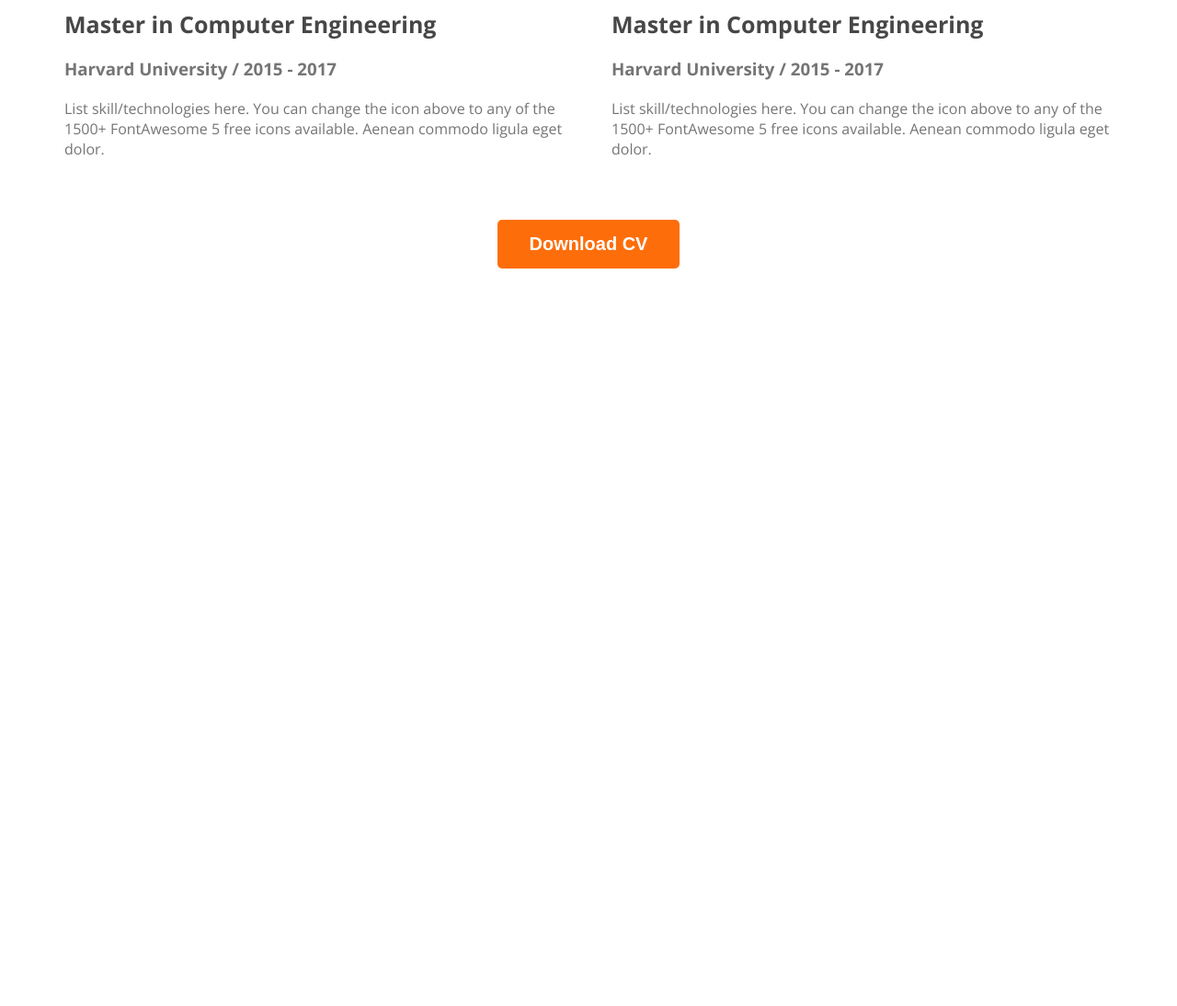
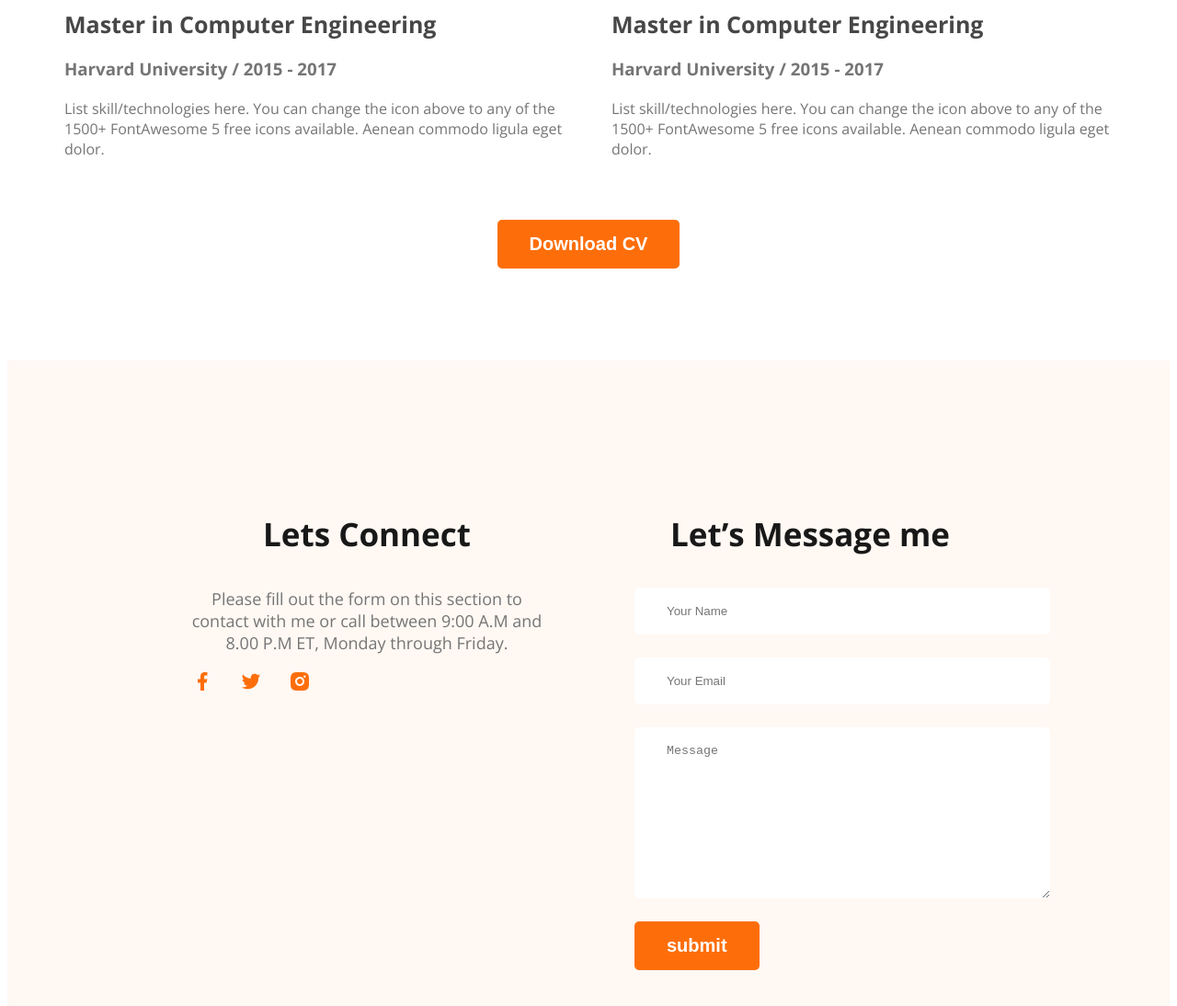
Before and after one commit to Almansur342/Developer-Portfolio, a plain HTML site: page index.html in a window 1280 px wide. Shown: the part 2825-3919 px from the top of the page at 92% size. Before the commit the page ends 3125 px from the top, so only its background shows below. Drawn offline with nearby package versions, Linux system fonts and the light colour scheme.

Commit message:
footer added

```diff
--- a/index.html
+++ b/index.html
@@ -152,7 +152,24 @@
     </section>
   </main>
   <footer>
-
+        <div class="footer-column">
+          <h3 class="section-title">Lets Connect</h3>
+          <p class="section-description">Please fill out the form on this section to contact with me or call between 9:00 A.M and 8.00 P.M ET, Monday through Friday.</p>
+          <div class="social-links">
+            <a href=""><img src="images/icons/facebook.png" alt=""></a>
+            <a href=""><img src="images/icons/twitter.png" alt=""></a>
+            <a href=""><img src="images/icons/insta.png" alt=""></a>
+          </div>
+        </div>
+        <div class="footer-column">
+          <h3 class="section-title">Let’s Message me</h3>
+          <form class="contact" action="">
+            <input type="text" placeholder="Your Name">
+            <input type="email" placeholder="Your Email">
+            <textarea name="" id="" cols="30" rows="10" placeholder="Message"></textarea>
+            <input class="btn-primary" type="submit" value="submit" name="" id="">
+          </form>
+        </div>
   </footer>
 </body>
 
--- a/styles/portfolio.css
+++ b/styles/portfolio.css
@@ -199,10 +199,41 @@ main section {
   margin-bottom: 10px;
 
 }
-.resume-container hr{
+
+.resume-container hr {
   margin: 30px;
 }
-.download-cv{
+
+.download-cv {
   text-align: center;
   margin-top: 50px;
 }
+
+/* Footer style */
+footer {
+  display: flex;
+  background-color: #FFF8F3;
+  padding: 130px 200px;
+  margin-top: 100px;
+  gap: 100px;
+
+}
+
+.footer-column {
+  width: 50%;
+
+}
+.footer-column a{
+    margin-right: 25px;
+}
+
+.contact input[type="text"], .contact input[type="email"],
+textarea {
+  display: block;
+  margin-bottom: 25px;
+  padding: 18px 35px;
+  border-radius: 5px;
+  background: #FFF;
+  border: 0;
+  width: 100%;
+}
```
